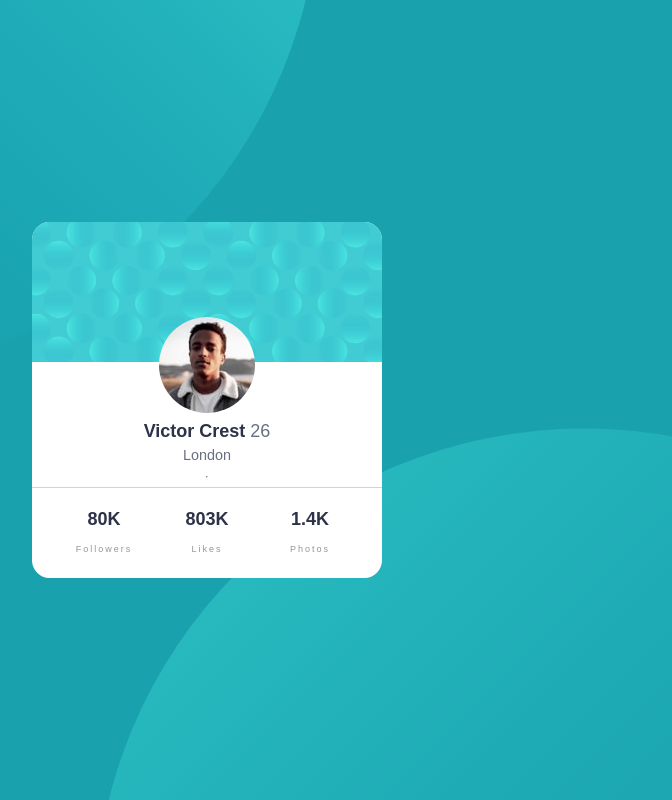
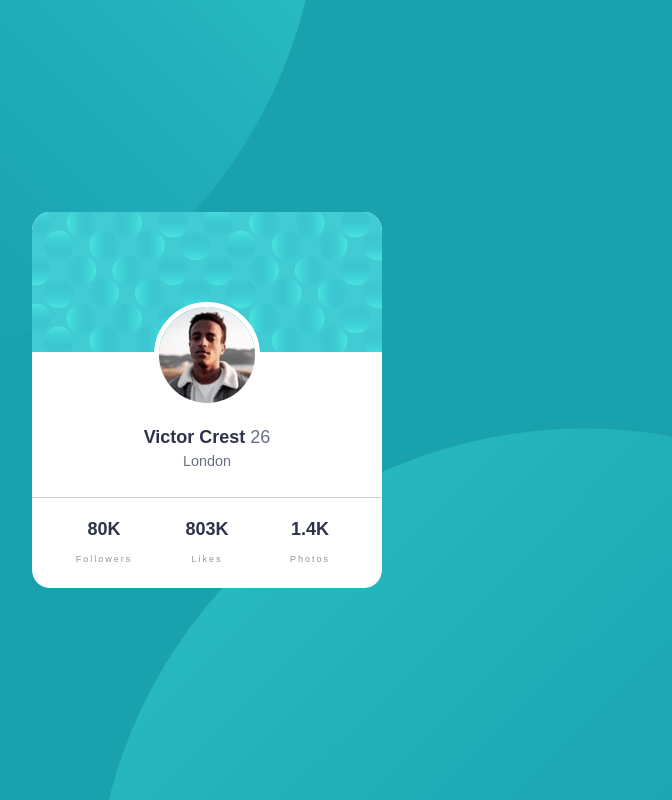
Before and after one commit to mateorinland/profile-card-component, a plain HTML site: page index.html in a window 1280 px wide. Shown: the whole page, without its empty margins (433-1105 px from the left). Drawn offline with Linux system fonts and the light colour scheme.

Commit message:
Update styles.css

```diff
--- a/styles.css
+++ b/styles.css
@@ -99,11 +99,19 @@ body {
     border-radius: 50%;
     border: 5px solid white;
     margin: -50px auto 0 auto;
+    position: absolute;
+    left: 50%;
+    transform: translateX(-50%);
+}
+
+.bio-section {
+    height: 275px;
 }
 
 .bio-section h1 {
     font-size: 1rem;
     color: hsl(229, 23%, 23%);
+    margin-top: 4rem;
 }
 
 .bio-section h1 span {
@@ -115,6 +123,11 @@ body {
     color: hsl(227, 10%, 46%);
     font-weight: 400;
     font-size: 0.8rem;
+}
+
+hr {
+  margin-top: 1px;
+  border: none;
 }
 
 .stats-section{
```
